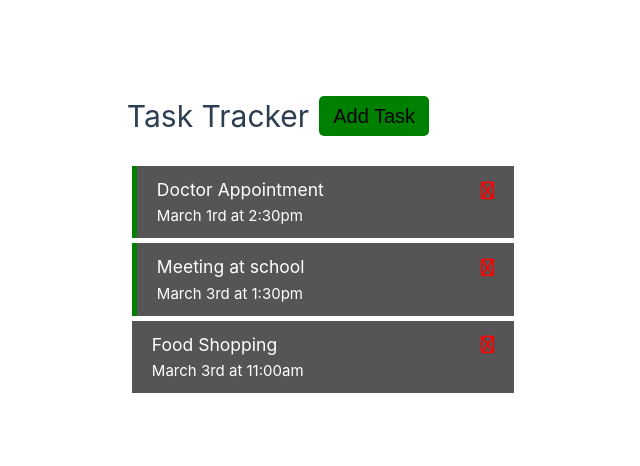
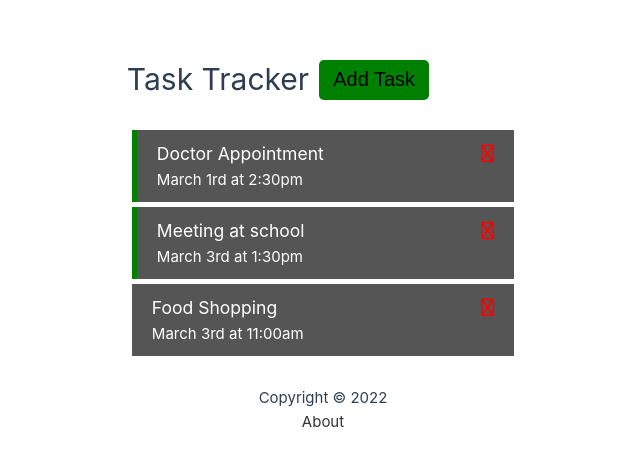
Before and after one commit to mitalrs/Task-Tracker, a Vue app in the folder frontEnd/: page / in a window 1280 px wide. Shown: the part 158-624 px from the top of the page, without its empty margins (317-957 px from the left). Built offline with nearby package versions, Linux system fonts and the light colour scheme; data requests are answered from the project's data file.

Commit message:
added footer in a code

```diff
--- a/frontEnd/package.json
+++ b/frontEnd/package.json
@@ -10,7 +10,8 @@
   "dependencies": {
     "dotenv": "^16.0.3",
     "json-server": "^0.17.1",
-    "vue": "^3.2.41"
+    "vue": "^3.2.41",
+    "vue-router": "^4.0.13"
   },
   "devDependencies": {
     "@vitejs/plugin-vue": "^3.1.2",
--- a/frontEnd/src/App.vue
+++ b/frontEnd/src/App.vue
@@ -1,5 +1,6 @@
 <script>
    import Header from './components/Header.vue'
+   import Footer from './components/Footer.vue'
    import Tasks from './components/Tasks.vue'
    import AddTask from './components/AddTask.vue'
   //  import * as dotenv from 'dotenv'
@@ -9,6 +10,7 @@ export default {
   name: 'App',
   components: {
     Header,
+    Footer,
     Tasks,
     AddTask,
   },
@@ -91,6 +93,7 @@ export default {
     <AddTask @add-task="addTask"/>
   </div>
   <Tasks @toggle-reminder="toggleReminder" @delete-task="deleteTask" :tasks="tasks" />
+  <Footer/>
   </div>
 </template>
 
--- /dev/null
+++ b/frontEnd/src/components/Footer.vue
@@ -0,0 +1,17 @@
+<template>
+    <footer>
+        <p>Copyright &copy; 2022</p>
+        <a href="/about">About</a>
+    </footer>
+</template>
+
+<style scoped>
+  a{
+    color: #333;
+  }
+
+  footer{
+    margin-top: 30px;
+    text-align: center;
+  }
+</style>
```
Also changed, not shown: 1 other file (tests, documents, lock files or other folders).
